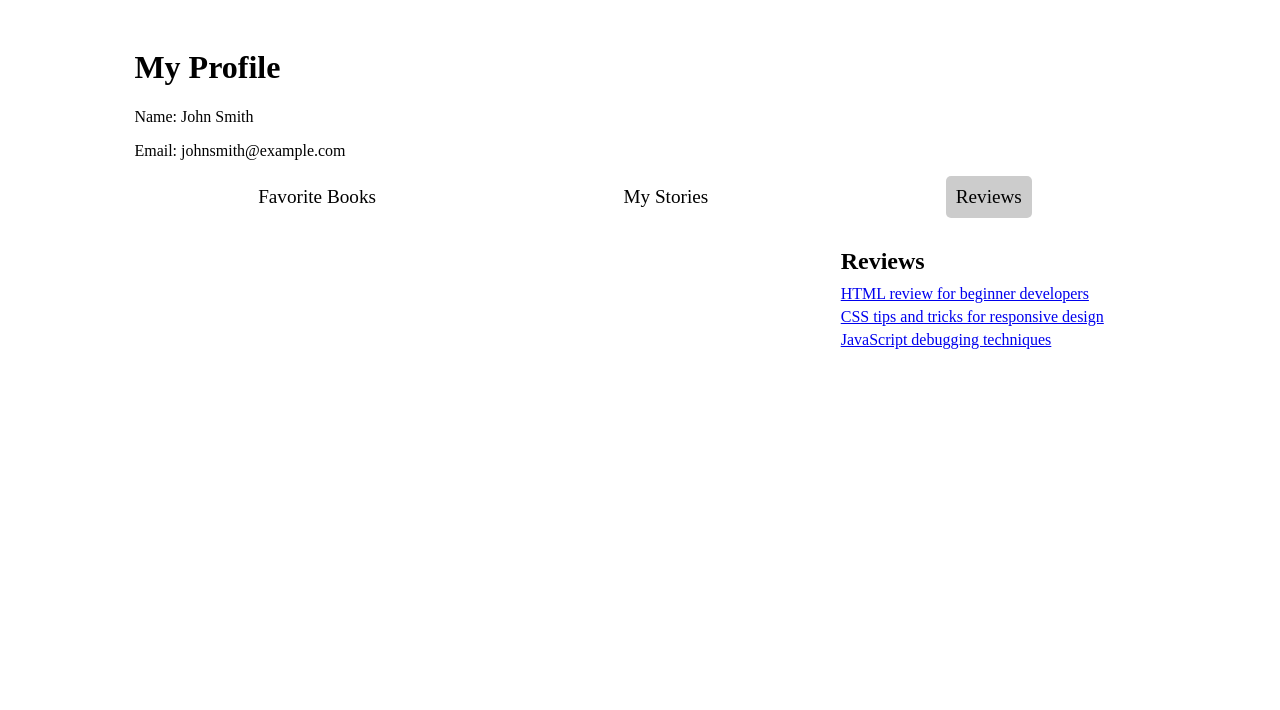
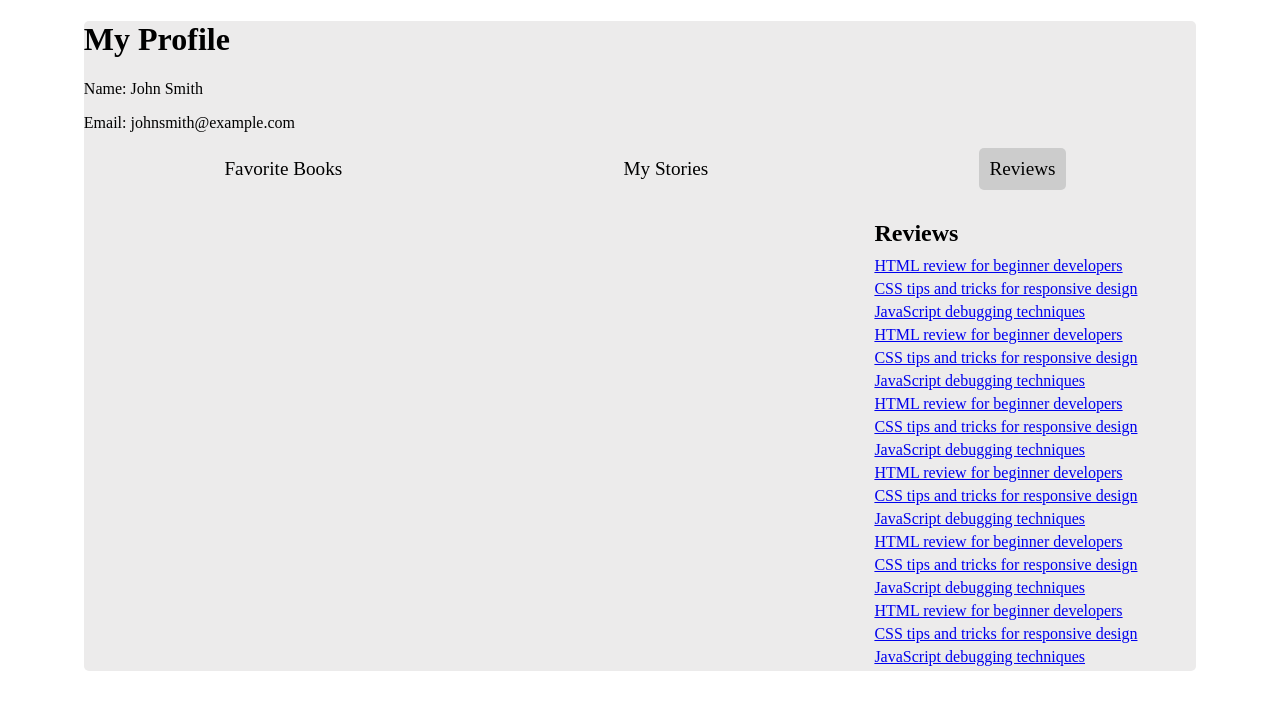
Before and after one commit to aissultan/Librarium, an Angular app in the folder Librarium/: page / in a window 1280 px wide. Both pictures are taken after a click on the element "Reviews". Shown: the top 710 px of the page. Built offline with nearby package versions, Linux system fonts and the light colour scheme.

Commit message:
fix bugs

```diff
--- a/Librarium/src/app/personal-page/personal-page.component.css
+++ b/Librarium/src/app/personal-page/personal-page.component.css
@@ -1,8 +1,9 @@
 .profile-container {
-    width: 80%;
+    width: 88%;
     margin: 0 auto;
-    padding: 20px;
+    padding: auto;
     border-radius: 5px;
+    background-color: rgb(236, 235, 235);
   }
 
   .profile-tabs {
@@ -23,7 +24,6 @@
   .profile-content{
     display: flex;
     justify-content: space-around;
-    align-items: center;
   }
 
   .profile-tab.active {
--- a/Librarium/src/app/personal-page/personal-page.component.html
+++ b/Librarium/src/app/personal-page/personal-page.component.html
@@ -26,6 +26,9 @@
         <ul>
           <li><a href="#">The Adventure of a Lifetime</a></li>
           <li><a href="#">The Mystery of the Missing Diamond</a></li>
+          <li><a href="#">The Adventure of a Lifetime</a></li>
+          <li><a href="#">The Mystery of the Missing Diamond</a></li>
+
         </ul>
       </div>
 
@@ -35,6 +38,21 @@
           <li><a href="#">HTML review for beginner developers</a></li>
           <li><a href="#">CSS tips and tricks for responsive design</a></li>
           <li><a href="#">JavaScript debugging techniques</a></li>
+          <li><a href="#">HTML review for beginner developers</a></li>
+          <li><a href="#">CSS tips and tricks for responsive design</a></li>
+          <li><a href="#">JavaScript debugging techniques</a></li>
+          <li><a href="#">HTML review for beginner developers</a></li>
+          <li><a href="#">CSS tips and tricks for responsive design</a></li>
+          <li><a href="#">JavaScript debugging techniques</a></li>
+          <li><a href="#">HTML review for beginner developers</a></li>
+          <li><a href="#">CSS tips and tricks for responsive design</a></li>
+          <li><a href="#">JavaScript debugging techniques</a></li>
+          <li><a href="#">HTML review for beginner developers</a></li>
+          <li><a href="#">CSS tips and tricks for responsive design</a></li>
+          <li><a href="#">JavaScript debugging techniques</a></li>
+          <li><a href="#">HTML review for beginner developers</a></li>
+          <li><a href="#">CSS tips and tricks for responsive design</a></li>
+          <li><a href="#">JavaScript debugging techniques</a></li>
         </ul>
       </div>
     </div>
```
